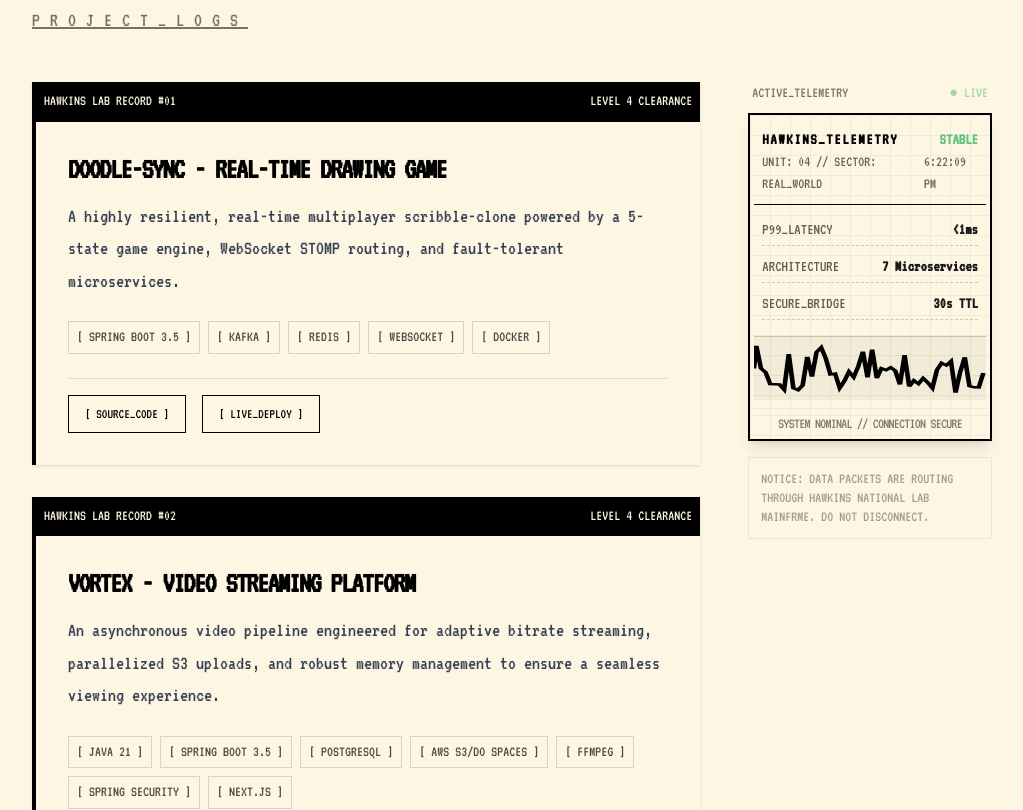
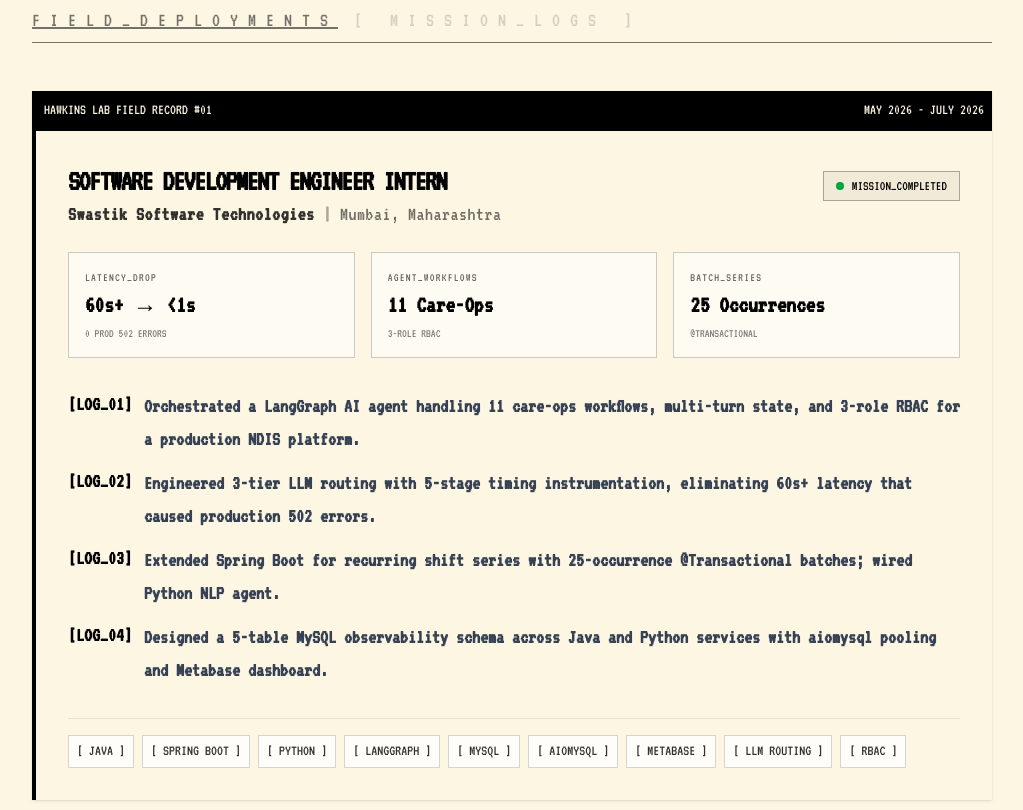
Before and after one commit to santrupt29/st-themed-portfolio, a Next.js app: page / in a window 1280 px wide. Shown: the part 820-1630 px from the top of the page, without its empty margins (128-1151 px from the left). Built offline with nearby package versions, Linux system fonts and the light colour scheme.

Commit message:
feat(experience): integrate internship experience

```diff
--- a/app/page.js
+++ b/app/page.js
@@ -5,6 +5,7 @@
 import { motion, AnimatePresence } from "framer-motion";
 import dynamic from 'next/dynamic';
 import Skills from "../components/Skills";
+import Experience from "../components/Experience";
 import LabDashboard from "../components/LabDashboard";
 import Terminal from "../components/Terminal";
 import AlphabetWall from "../components/AlphabetWall";
@@ -178,6 +179,8 @@
 
         </motion.div>
 
+        {/* FIELD DEPLOYMENTS / EXPERIENCE SECTION */}
+        <Experience isUpsideDown={isUpsideDown} />
         {/* INTEGRATED PROJECTS SECTION */}
         <section className="mb-32 relative">
           <h3 className="text-xl font-mono tracking-[0.5em] mb-12 opacity-60 uppercase flex items-center font-terminal">
--- /dev/null
+++ b/components/Experience.jsx
@@ -0,0 +1,180 @@
+"use client";
+
+import { motion } from "framer-motion";
+
+const experiences = [
+  {
+    id: "01",
+    role: "Software Development Engineer Intern",
+    company: "Swastik Software Technologies",
+    location: "Mumbai, Maharashtra",
+    period: "May 2026 - July 2026",
+    status: "MISSION_COMPLETED",
+    stats: [
+      { label: "LATENCY_DROP", value: "60s+ → <1s", note: "0 PROD 502 ERRORS" },
+      { label: "AGENT_WORKFLOWS", value: "11 Care-Ops", note: "3-ROLE RBAC" },
+      { label: "BATCH_SERIES", value: "25 Occurrences", note: "@Transactional" },
+    ],
+    logs: [
+      "Orchestrated a LangGraph AI agent handling 11 care-ops workflows, multi-turn state, and 3-role RBAC for a production NDIS platform.",
+      "Engineered 3-tier LLM routing with 5-stage timing instrumentation, eliminating 60s+ latency that caused production 502 errors.",
+      "Extended Spring Boot for recurring shift series with 25-occurrence @Transactional batches; wired Python NLP agent.",
+      "Designed a 5-table MySQL observability schema across Java and Python services with aiomysql pooling and Metabase dashboard."
+    ],
+    tech: [
+      "Java",
+      "Spring Boot",
+      "Python",
+      "LangGraph",
+      "MySQL",
+      "aiomysql",
+      "Metabase",
+      "LLM Routing",
+      "RBAC"
+    ]
+  }
+];
+
+export default function Experience({ isUpsideDown }) {
+  return (
+    <section className="mb-32 relative">
+      <h3 className="text-xl font-terminal tracking-[0.5em] mb-12 opacity-60 uppercase flex items-center border-b border-current pb-2">
+        <span className="mr-4 underline">Field_Deployments</span>
+        <span className="opacity-30">[ MISSION_LOGS ]</span>
+      </h3>
+
+      <div className="flex flex-col gap-8 w-full relative">
+        {experiences.map((exp) => (
+          <motion.div
+            key={exp.id}
+            initial={{ opacity: 0, y: 20 }}
+            whileInView={{ opacity: 1, y: 0 }}
+            transition={{ duration: 0.5 }}
+            className={`relative p-0 transition-all duration-300 group overflow-hidden shadow-sm ${
+              isUpsideDown
+                ? "bg-black/40 border border-red-900/50 text-red-500 shadow-[0_0_20px_rgba(220,38,38,0.2)] hover:border-red-500 hover:shadow-[0_0_30px_rgba(220,38,38,0.4)]"
+                : "bg-[#fdf6e3] border-l-4 border-black text-black hover:shadow-md"
+            }`}
+          >
+            {/* Classified Stamp in Upside Down */}
+            {isUpsideDown && (
+              <div className="absolute top-12 right-6 border-4 border-red-600 text-red-600 font-black text-2xl md:text-3xl rotate-[-8deg] opacity-75 pointer-events-none z-10 px-3 py-1 uppercase select-none font-horror tracking-widest">
+                VERIFIED_DEPLOYMENT
+              </div>
+            )}
+
+            {/* Header Strip */}
+            <div
+              className={`p-2 text-[15px] font-mono uppercase flex justify-between border-b font-terminal ${
+                isUpsideDown
+                  ? "bg-red-900/20 border-red-900 text-red-400"
+                  : "bg-black text-[#fdf6e3] border-black"
+              }`}
+            >
+              <span>HAWKINS LAB FIELD RECORD #{exp.id}</span>
+              <span>{exp.period}</span>
+            </div>
+
+            {/* Content Body */}
+            <div className="p-8">
+              <div className="flex flex-col md:flex-row md:items-baseline justify-between gap-2 mb-6">
+                <div>
+                  <h4 className="text-3xl font-black uppercase leading-tight tracking-tighter font-terminal">
+                    {exp.role}
+                  </h4>
+                  <div className="text-xl font-bold opacity-80 font-terminal tracking-wide">
+                    {exp.company} <span className="opacity-40">|</span>{" "}
+                    <span className="font-normal opacity-70">{exp.location}</span>
+                  </div>
+                </div>
+                <div
+                  className={`px-3 py-1 text-sm font-terminal uppercase border inline-flex items-center gap-2 self-start md:self-auto ${
+                    isUpsideDown
+                      ? "border-red-800 text-red-400 bg-red-950/40"
+                      : "border-black/30 text-black bg-black/5"
+                  }`}
+                >
+                  <span
+                    className={`w-2 h-2 rounded-full ${
+                      isUpsideDown ? "bg-red-500 animate-pulse" : "bg-green-600"
+                    }`}
+                  />
+                  {exp.status}
+                </div>
+              </div>
+
+              {/* Key Telemetry Highlights */}
+              <div className="grid grid-cols-1 md:grid-cols-3 gap-4 mb-8">
+                {exp.stats.map((s, idx) => (
+                  <div
+                    key={idx}
+                    className={`p-4 border font-terminal relative ${
+                      isUpsideDown
+                        ? "border-red-900/60 bg-red-950/20"
+                        : "border-black/20 bg-white/60"
+                    }`}
+                  >
+                    <div className="text-xs uppercase tracking-widest opacity-60 mb-1">
+                      {s.label}
+                    </div>
+                    <div
+                      className={`text-2xl font-black ${
+                        isUpsideDown
+                          ? "text-red-400 font-horror tracking-wider"
+                          : "text-black"
+                      }`}
+                    >
+                      {s.value}
+                    </div>
+                    <div className="text-xs opacity-50 uppercase mt-1">
+                      {s.note}
+                    </div>
+                  </div>
+                ))}
+              </div>
+
+              {/* Log Bullet Points */}
+              <div className="space-y-3 mb-8">
+                {exp.logs.map((log, idx) => (
+                  <div
+                    key={idx}
+                    className={`flex items-start gap-3 text-xl font-bold font-terminal leading-relaxed ${
+                      isUpsideDown ? "text-red-300" : "text-gray-700"
+                    }`}
+                  >
+                    <span
+                      className={`select-none shrink-0 font-terminal text-xl font-bold ${
+                        isUpsideDown ? "text-red-400" : "text-black"
+                      }`}
+                    >
+                      [LOG_{String(idx + 1).padStart(2, "0")}]
+                    </span>
+                    <p>
+                      {log}
+                    </p>
+                  </div>
+                ))}
+              </div>
+
+              {/* Tech Stack Chips */}
+              <div className="flex gap-2 flex-wrap font-mono text-[15px] uppercase opacity-80 pt-4 border-t border-current/10">
+                {exp.tech.map((t) => (
+                  <span
+                    key={t}
+                    className={`px-2 py-1 border font-terminal ${
+                      isUpsideDown
+                        ? "border-red-800 bg-red-900/20 text-red-300"
+                        : "border-black/20 text-black bg-white"
+                    }`}
+                  >
+                    [ {t} ]
+                  </span>
+                ))}
+              </div>
+            </div>
+          </motion.div>
+        ))}
+      </div>
+    </section>
+  );
+}
--- a/components/Terminal.jsx
+++ b/components/Terminal.jsx
@@ -36,13 +36,14 @@
       case "help":
         newLogs.push(
           "AVAILABLE COMMANDS:",
-          "  [HELLO]   - INITIALIZE GREETING",
-          "  [ABOUT]   - VIEW PERSONNEL BIO",
-          "  [RESUME]  - DOWNLOAD DATA_FILE",
-          "  [CONTACT] - REVEAL COORDINATES",
+          "  [HELLO]      - INITIALIZE GREETING",
+          "  [ABOUT]      - VIEW PERSONNEL BIO",
+          "  [EXPERIENCE] - VIEW FIELD DEPLOYMENTS",
+          "  [RESUME]     - DOWNLOAD DATA_FILE",
+          "  [CONTACT]    - REVEAL COORDINATES",
           "  [ONE LAST TIME] - FINAL SEQUENCE",
           "  [ENTER VOID] - UNLOCK THE GATE",
-          "  [CLEAR]   - WIPE TERMINAL BUFFER"
+          "  [CLEAR]      - WIPE TERMINAL BUFFER"
         );
         break;
       case "enter void":
@@ -68,6 +69,26 @@
         break;
       case "about":
         newLogs.push("SYSTEM: LOADING SUBJECT_BIO... BACKEND DEVELOPER.");
+        break;
+      case "experience":
+      case "internship":
+      case "deployments":
+      case "swastik":
+        newLogs.push(
+          "SYSTEM: ACCESSING ARCHIVED FIELD_LOGS...",
+          "==================================================",
+          "FIELD MISSION: SWASTIK SOFTWARE TECHNOLOGIES [MUMBAI, IN]",
+          "ROLE: SOFTWARE DEVELOPMENT ENGINEER INTERN (MAY 2026 - JUL 2026)",
+          "STATUS: DEPLOYMENT COMPLETE // PRODUCTION VERIFIED",
+          "--------------------------------------------------",
+          "KEY OPERATIONS:",
+          "  [01] LangGraph AI agent handling 11 care-ops workflows & 3-role RBAC",
+          "  [02] 3-tier LLM routing with timing instrumentation (0 prod 502s)",
+          "  [03] Spring Boot @Transactional batches for 25-occurrence shift series",
+          "  [04] 5-table cross-service MySQL observability & Metabase dashboards",
+          "TECH: Java, Spring Boot, Python, LangGraph, MySQL, aiomysql, Metabase",
+          "=================================================="
+        );
         break;
       case "resume":
         newLogs.push("SYSTEM: DOWNLOAD INITIATED. CHECKING BROWSER DOWNLOADS...");
```
